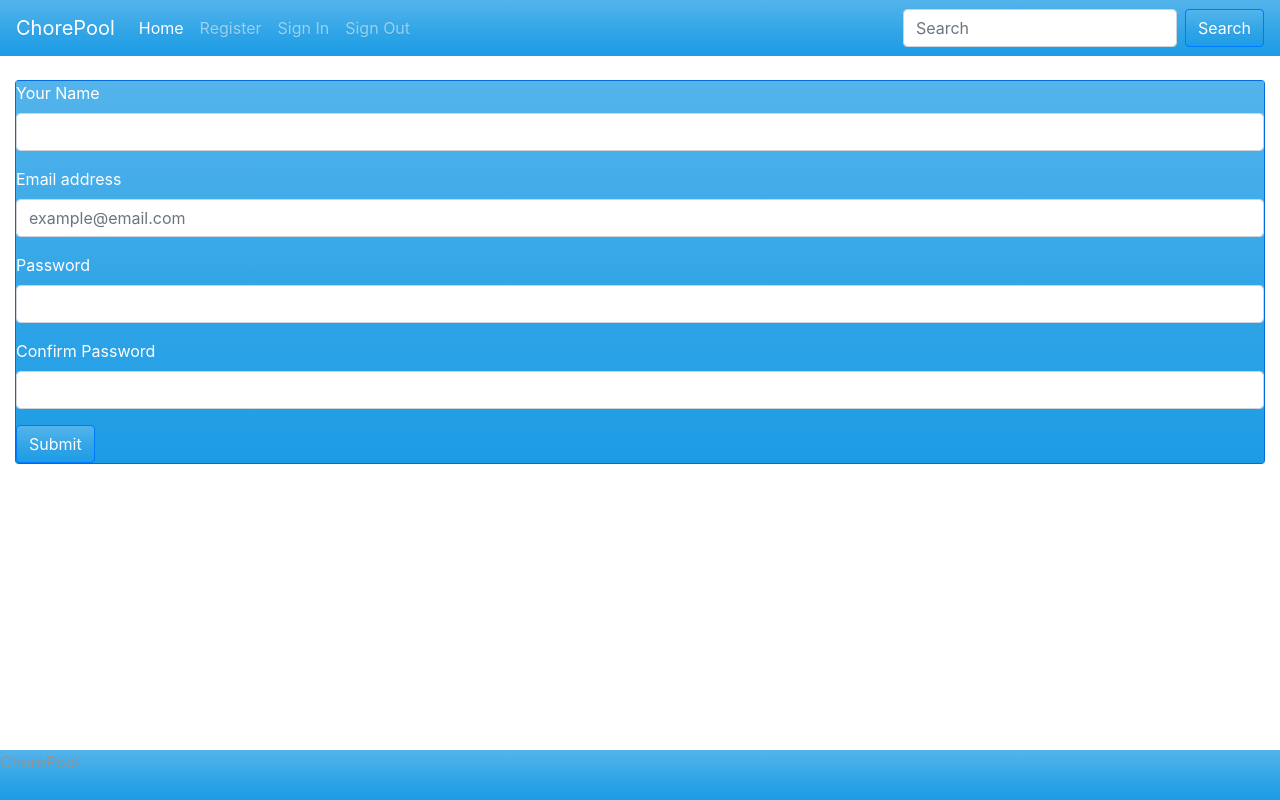
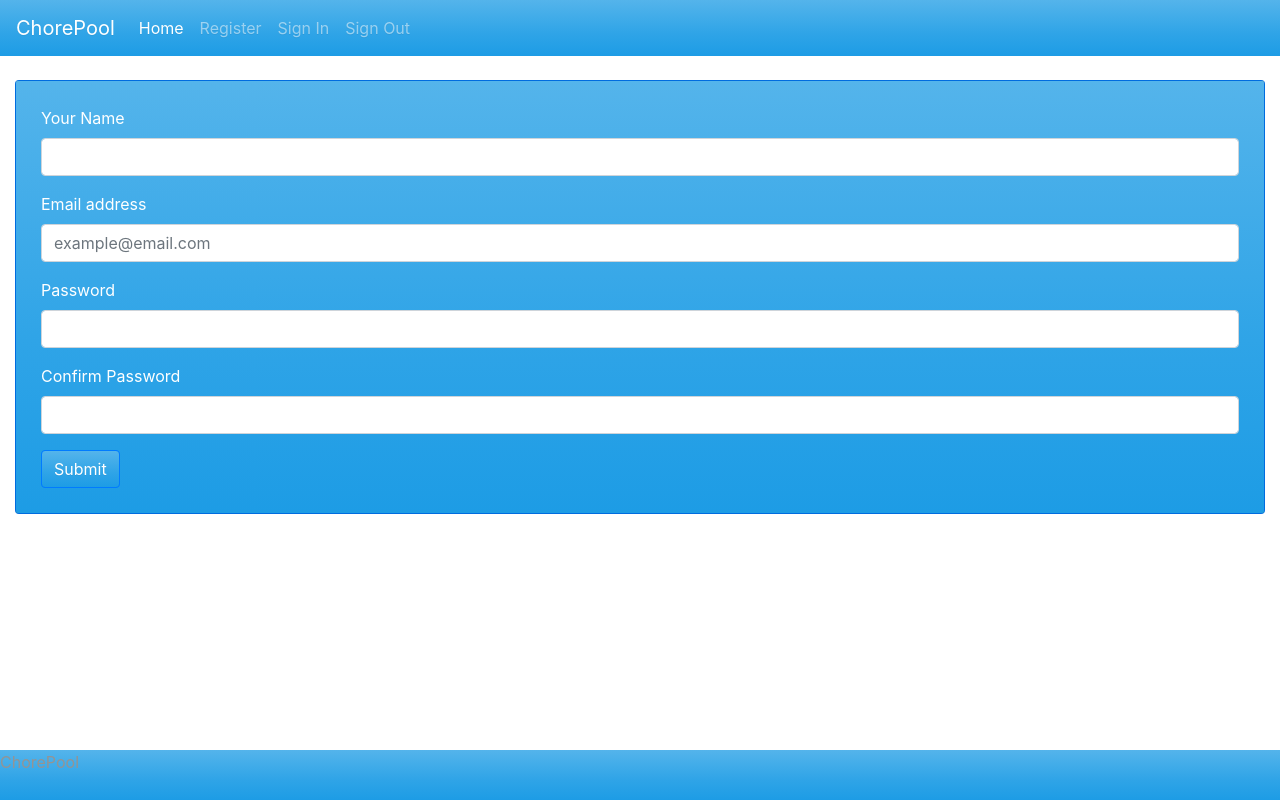
Before and after one commit to GRIFF91/Get-It-Done, a React (Create React App) app in the folder client/: page /register in a window 1280 px wide. Built offline with nearby package versions, Linux system fonts and the light colour scheme; a web font is replaced by a local one.

Commit message:
added styling here and there

```diff
--- a/client/src/components/nav/nav.js
+++ b/client/src/components/nav/nav.js
@@ -24,10 +24,6 @@ const Nav = (props) =>
           <a className="nav-link logout" onClick={props.callback}>Sign Out</a>
         </li>
       </ul>
-      <form className="form-inline my-2 my-lg-0">
-        <input className="form-control mr-sm-2" type="text" placeholder="Search" />
-        <button className="btn btn-primary my-2 my-sm-0" type="submit">Search</button>
-      </form>
     </div>
   </nav>
 
--- a/client/src/pages/home/home.js
+++ b/client/src/pages/home/home.js
@@ -1,7 +1,7 @@
 import React, { Component } from "react";
 import { Link } from "react-router-dom";
 import { Col, Row, Container } from "../../components/grid";
-import './home.css';
+import "./home.css";
 
 
 class home extends Component {
--- a/client/src/pages/poolMember/poolMember.js
+++ b/client/src/pages/poolMember/poolMember.js
@@ -1,7 +1,7 @@
 import React, { Component } from "react";
 import { Link } from "react-router-dom";
 import { Col, Row, Container } from "../../components/grid";
-import './poolMember.css';
+import "./poolMember.css";
 
 class poolMember extends Component {
     render() {
--- a/client/src/pages/poolTemplate/poolTemplate.js
+++ b/client/src/pages/poolTemplate/poolTemplate.js
@@ -1,7 +1,7 @@
 import React, { Component } from "react";
 import { Link } from "react-router-dom";
 import { Col, Row, Container } from "../../components/grid";
-import './poolTemplate.css';
+import "./poolTemplate.css";
 
 class poolTemplate extends Component {
     render() {
@@ -26,8 +26,8 @@ class poolTemplate extends Component {
                                 <div className="card-body">
                                     <h4 className="card-title">Reward: Go to the Movies</h4>
                                     <h5>Progress: </h5>
-                                        <div class="progress">
-                                            <div class="progress-bar progress-bar-striped progress-bar-animated " role="progressbar" aria-valuenow="25" aria-valuemin="0" aria-valuemax="100"></div>
+                                        <div className="progress">
+                                            <div className="progress-bar progress-bar-striped progress-bar-animated " role="progressbar" aria-valuenow="25" aria-valuemin="0" aria-valuemax="100"></div>
                                         </div>
                                         <br />
                                     <p className="card-text">Some quick example text to build on the card title and make up the bulk content.
--- a/client/src/pages/register/register.css
+++ b/client/src/pages/register/register.css
@@ -0,0 +1,3 @@
+.card {
+    padding: 2%;
+}
--- a/client/src/pages/register/register.js
+++ b/client/src/pages/register/register.js
@@ -2,7 +2,7 @@ import React, { Component } from "react";
 import { Link } from "react-router-dom";
 import { Col, Row, Container } from "../../components/grid";
 import API from '../../utils/API';
-import './register.css';
+import "./register.css";
 
 class register extends Component {
 
```
Also changed, not shown: client/src/pages/signIn/signIn.js (+8 -3 lines).
